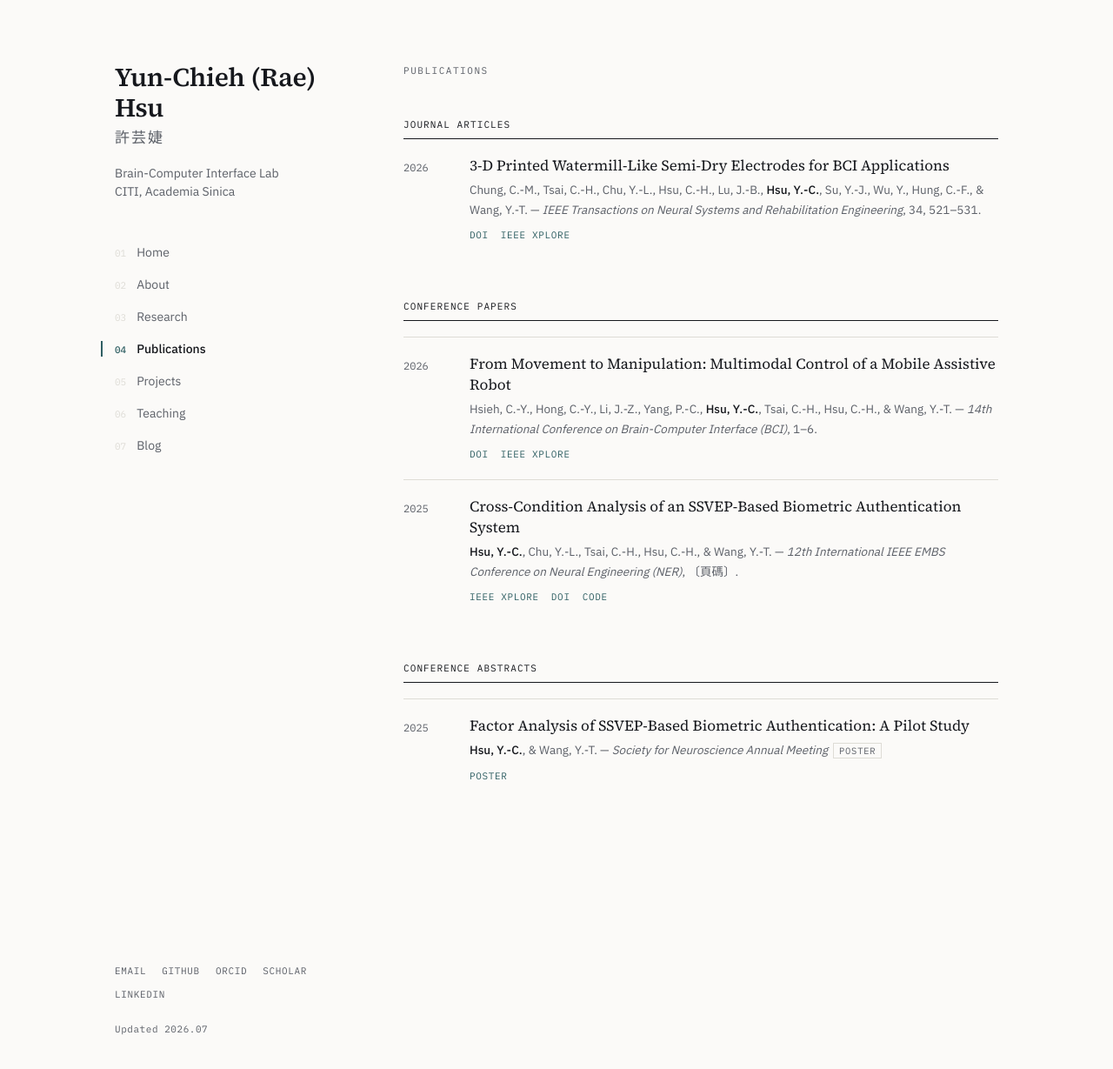
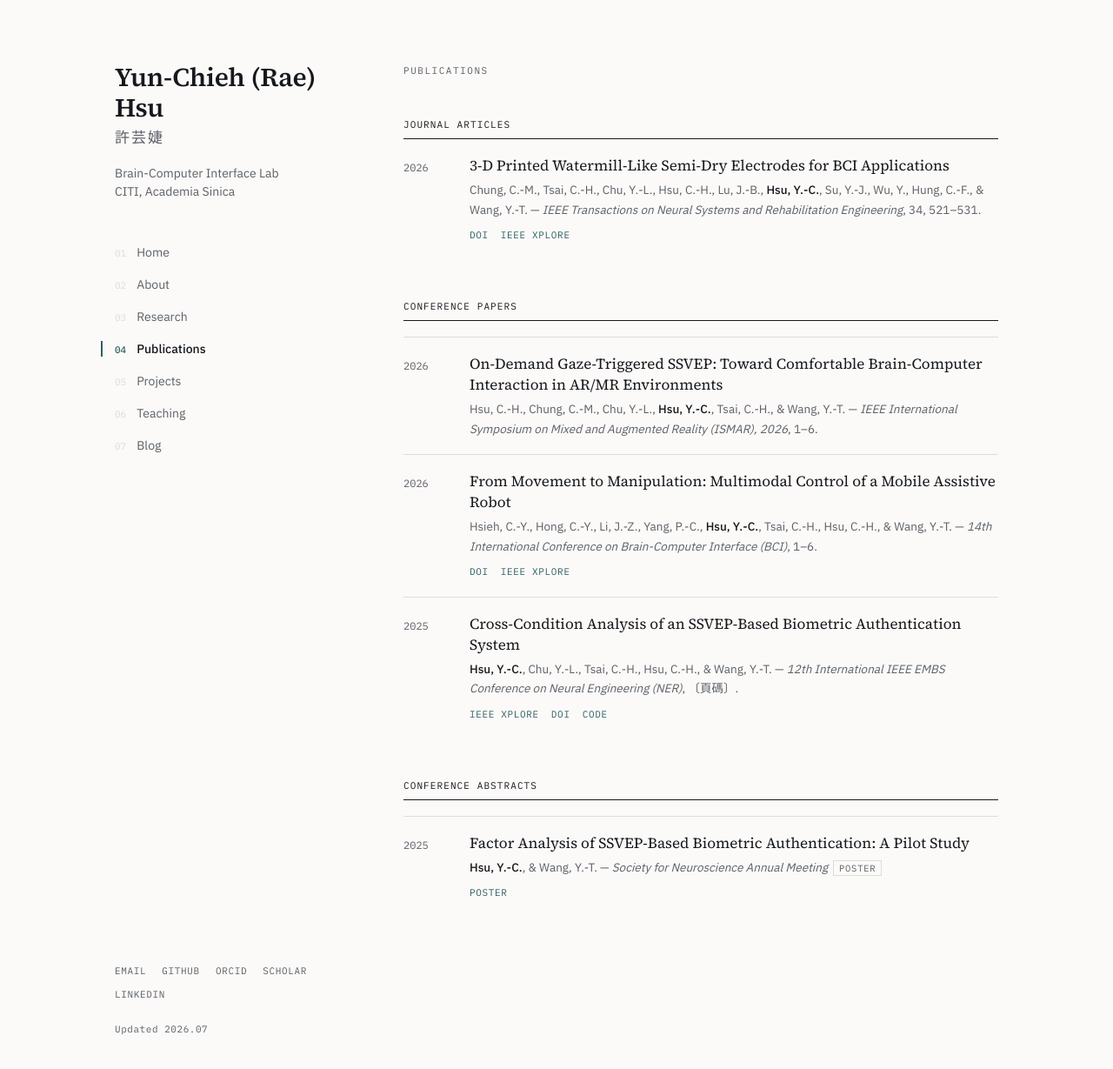
Before and after one commit to RaeHYC118/raehyc118.github.io, a Jekyll site: the page built from publications.html, in a window 1280 px wide and 1264 px high. Shown: the top 1229 px of the window at 87% size. Built offline with Jekyll 4.4.1, drawn with Linux system fonts in a browser that asks for light colours.

Commit message:
Add new publication details for 2026

```diff
--- a/publications.html
+++ b/publications.html
@@ -23,6 +23,14 @@ description: "Peer-reviewed publications and conference presentations."
   </article>
 
   <div class="group">Conference Papers</div>
+
+  <article class="pub">
+    <div class="yr">2026</div>
+    <div>
+      <div class="t">On-Demand Gaze-Triggered SSVEP: Toward Comfortable Brain-Computer Interaction in AR/MR Environments</div>
+      <div class="meta">Hsu, C.-H., Chung, C.-M., Chu, Y.-L., <strong>Hsu, Y.-C.</strong>, Tsai, C.-H., &amp; Wang, Y.-T. — <span class="venue">IEEE International Symposium on Mixed and Augmented Reality (ISMAR), 2026</span>, 1–6.</div>
+    </div>
+  </article>
 
   <article class="pub">
     <div class="yr">2026</div>
```
